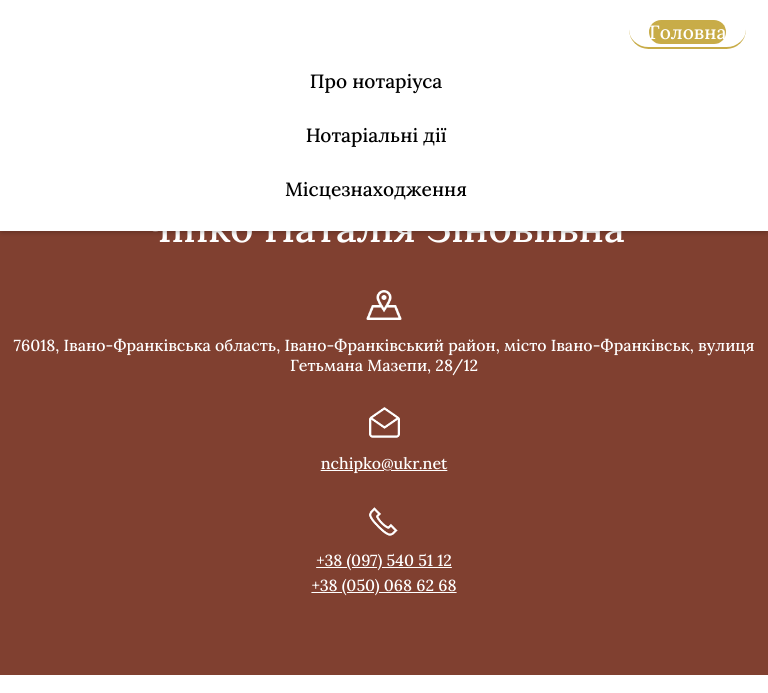
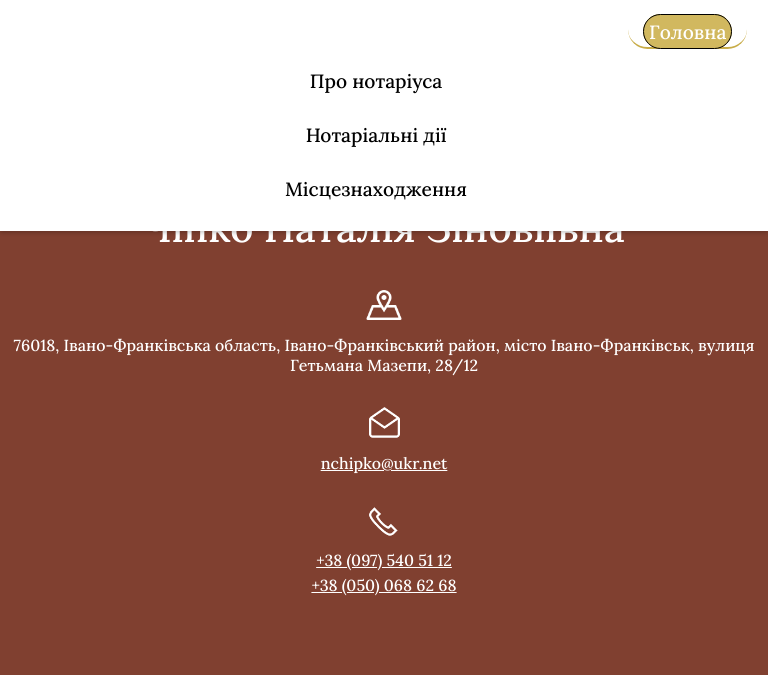
Before and after one commit to Roketskyi/Landing-page_Notary_Nataly, a plain HTML site: page index.html in a window 768 px wide. In both pictures the pointer is over the link "Головна". Shown: the top 693 px of the page. Drawn offline with Linux system fonts and the light colour scheme.

Commit message:
Add files via upload

```diff
--- a/styles/header.css
+++ b/styles/header.css
@@ -1,6 +1,5 @@
 * {
     font-family: 'Lora', serif;
-
 }
 
 @media only screen and (max-width: 768px) {
@@ -20,6 +19,15 @@
     #header-menu li:not(:first-child) {
         width: 100%;
     }
+
+    .active a, .menu-btn a:hover {
+        background-color: #d1b85f;
+        color: #fff;
+        transition: all 0.2s ease;
+        border: #000 1.3px solid;
+        border-radius: 25px;
+        padding: 0.4rem;
+    }
 }
 
 @media only screen and (min-width: 768px) {
@@ -29,6 +37,15 @@
 
     .menu-btn {
         margin-right: 16px;
+    }
+
+    .active a, .menu-btn a:hover {
+        background-color: #d1b85f;
+        color: #fff;
+        transition: all 0.2s ease;
+        border-radius: 25px;
+        padding: 0.3rem;
+        margin: -0.3rem;
     }
 }
 
@@ -76,98 +93,3 @@ header {
     text-decoration: none;
     color: #000;
 }
-
-.active a, .menu-btn a:hover {
-    background-color: #c8ac48;
-    color: #fff;
-    transition: all 0.2s ease;
-    border-radius: 25px;
-}
-/* @import url('https://fonts.googleapis.com/css2?family=Lora:ital,wght@0,500;1,400&family=Open+Sans&display=swap');
-
-* {
-    font-family: 'Lora', serif;
-
-}
-
-@media only screen and (max-width: 768px) {
-    .menu-btn {
-        display: block;
-        margin: 0 auto;
-        text-align: center;
-        margin-bottom: 10px;
-    }
-
-    #header-menu {
-        display: flex;
-        flex-wrap: wrap;
-        text-align: center;
-    }
-
-    #header-menu li:not(:first-child) {
-        width: 100%;
-    }
-}
-
-@media only screen and (min-width: 768px) {
-    #menu-toggle-btn {
-        display: none;
-    }
-
-    .menu-btn {
-        margin-right: 16px;
-    }
-}
-
-#menu-toggle-btn {
-  background-color: #c8ac48;
-  color: #fff;
-  padding: 10px 20px;
-  border-radius: 25px;
-  cursor: pointer;
-  transition: all 0.3s ease;
-}
-
-#menu-toggle-btn.active {
-  background-color: #fff;
-  color: #c8ac48;
-  box-shadow: 0 2px 4px rgba(200, 172, 72, 0.5);
-}
-
-
-header {
-    display: flex;
-    flex-direction: column;
-    justify-content: center;
-    align-items: center;
-
-    background-color: #fff;
-    padding: 0.6rem 0;
-    box-shadow: 0 2px 4px rgba(0, 0, 0, 0.2);
-    position: fixed;
-    width: 100%;
-    top: 0;
-    z-index: 1;
-}
-
-.menu-btn {
-    display: inline-block;
-    user-select: none;
-    font-size: 1.2rem;
-    transition: all 0.2s ease;
-    padding: 10px 20px;
-    border-radius: 25px;
-    cursor: pointer;
-}
-
-.menu-btn a {
-    text-decoration: none;
-    color: #000;
-}
-
-.active a, .menu-btn a:hover {
-    background-color: #c8ac48;
-    color: #fff;
-    transition: all 0.2s ease;
-    border-radius: 25px;
-} */
--- a/styles/mainpage.css
+++ b/styles/mainpage.css
@@ -64,7 +64,6 @@
 
 @media only screen and (min-width: 768px) {
     .info-notary {
-        /* background-color: #304771; */
         background-color: #804030;
         color: white;
 
```
